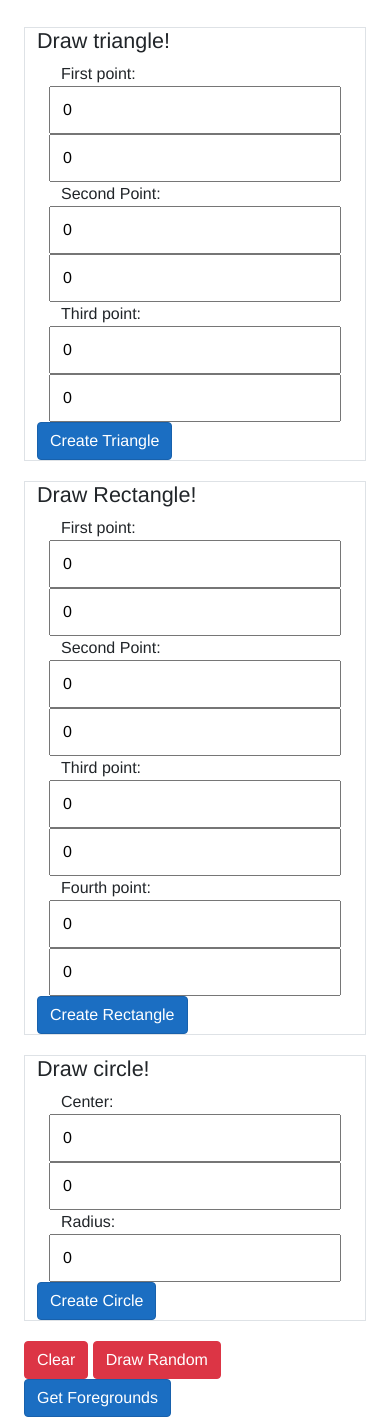
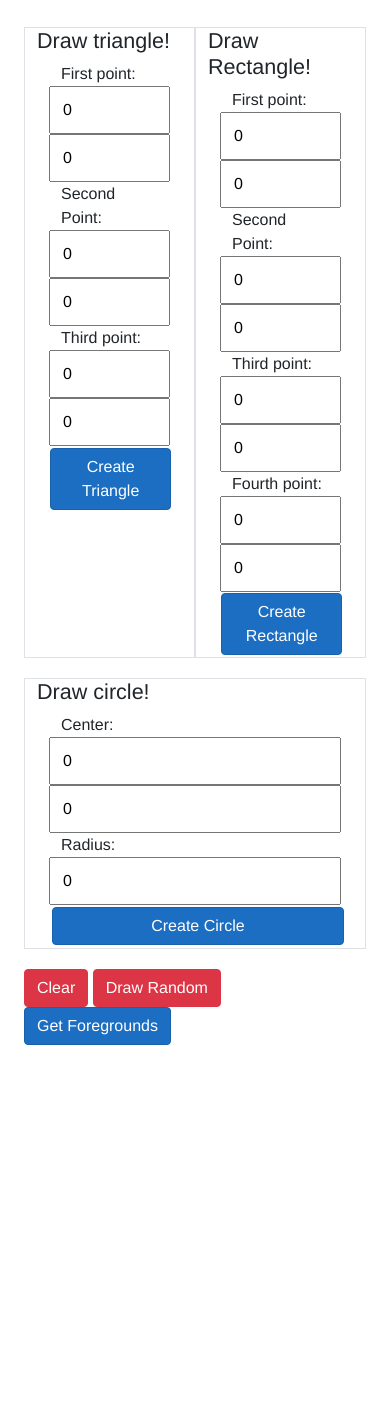
Before and after one commit to ruslanrazakov/ShapesProcessor, an ASP.NET Core app: page / in a window 390 px wide; the page is wider, and only the part inside the window is pictured. Shown: the part 609-2026 px from the top of that part. After the commit the page ends 1654 px from the top of that part, so only its background shows below. Run offline with ASP.NET Core 8, Linux system fonts and the light colour scheme; style sheets or scripts are compiled from the project's sources.

Commit message:
Triangles random render added. Code refactoring

```diff
--- a/ConsoleTest/Program.cs
+++ b/ConsoleTest/Program.cs
@@ -8,6 +8,7 @@ namespace ConsoleTest
     {
         static void Main()
         {
+            //tests were moved to ShapeIntersection.Tests project
         }
     }
 }
--- a/ShapesProcessor.UI/Pages/Index.razor
+++ b/ShapesProcessor.UI/Pages/Index.razor
@@ -11,14 +11,14 @@
 
 <canvas id="canvasbox" class="border" width="@_width" height="@_height"></canvas>
 
- <div class="container">
+ <div class="container" style="margin-left: 0px; margin-right: 0px">
    <div class="row">
-        <div class="border col-sm">
+        <div class="border col">
             <h4>Draw triangle!</h4>
 
             <div class="container">
                 <div class="row">
-                    <label class="col-sm"  for="fp">First point:</label>
+                    <label class="col"  for="fp">First point:</label>
                     <input class="col-sm" type="number" id="fp" name="fp" @bind="_triangle.A_x"><br><br>
                     <input class="col-sm" type="number" id="fp" name="fp" @bind="_triangle.A_y"><br><br>
                 </div>
@@ -26,7 +26,7 @@
 
             <div class="container">
                 <div class="row">
-                    <label class="col-sm" for="sp">Second Point:</label>
+                    <label class="col" for="sp">Second Point:</label>
                     <input  class="col-sm" type="number" id="sp" name="sp"  @bind="_triangle.B_x"><br><br>
                     <input  class="col-sm" type="number" id="sp" name="sp"  @bind="_triangle.B_y"><br><br>
                 </div>
@@ -34,21 +34,25 @@
 
                 <div class="container">
                 <div class="row">
-                    <label class="col-sm"  for="tp">Third point:</label>
+                    <label class="col"  for="tp">Third point:</label>
                     <input  class="col-sm" type="number" id="tp" name="tp"  @bind="_triangle.C_x"><br><br>
                     <input  class="col-sm" type="number" id="tp" name="tp"  @bind="_triangle.C_y"><br><br>
                 </div>
             </div>
 
-            <button class="btn btn-primary"  @onclick="@(() => DrawTriangle(_triangle))">Create Triangle</button>
+             <div class="container">
+                <div class="row">
+                    <button class="btn btn-primary" style="margin:1%" @onclick="@(() => DrawTriangle(_triangle))">Create Triangle</button>
+                </div>
+            </div>
         </div>
 
-        <div class="border col-sm">
+        <div class="border col">
             <h4>Draw Rectangle!</h4>
 
             <div class="container">
                 <div class="row">
-                    <label class="col-sm"  for="fp">First point:</label>
+                    <label class="col"  for="fp">First point:</label>
                     <input class="col-sm" type="number" id="fp" name="fp" @bind="_rectangle.A_x"><br><br>
                     <input class="col-sm" type="number" id="fp" name="fp" @bind="_rectangle.A_y"><br><br>
                 </div>
@@ -56,7 +60,7 @@
 
             <div class="container">
                 <div class="row">
-                    <label class="col-sm" for="sp">Second Point:</label>
+                    <label class="col" for="sp">Second Point:</label>
                     <input  class="col-sm" type="number" id="sp" name="sp"  @bind="_rectangle.B_x"><br><br>
                     <input  class="col-sm" type="number" id="sp" name="sp"  @bind="_rectangle.B_y"><br><br>
                 </div>
@@ -64,7 +68,7 @@
 
             <div class="container">
                 <div class="row">
-                    <label class="col-sm"  for="tp">Third point:</label>
+                    <label class="col"  for="tp">Third point:</label>
                     <input  class="col-sm" type="number" id="tp" name="tp"  @bind="_rectangle.C_x"><br><br>
                     <input  class="col-sm" type="number" id="tp" name="tp"  @bind="_rectangle.C_y"><br><br>
                 </div>
@@ -72,16 +76,19 @@
 
             <div class="container">
                 <div class="row">
-                    <label class="col-sm"  for="tp">Fourth point:</label>
+                    <label class="col"  for="tp">Fourth point:</label>
                     <input  class="col-sm" type="number" id="tp" name="tp"  @bind="_rectangle.D_x"><br><br>
                     <input  class="col-sm" type="number" id="tp" name="tp"  @bind="_rectangle.D_y"><br><br>
                 </div>
             </div>
-
-            <button class="btn btn-primary"  @onclick="@(() => DrawRectangle(_rectangle))">Create Rectangle</button>
+            <div class="container">
+                <div class="row">
+                    <button class="btn btn-primary"  style="margin:1%" @onclick="@(() => DrawRectangle(_rectangle))">Create Rectangle</button>
+                </div>
+            </div>
        </div>
 
-       <div class="border col-sm">
+       <div class="border col">
             <h4>Draw circle!</h4>
 
             <div class="container">
@@ -98,8 +105,11 @@
                     <input  class="col-sm" type="number" id="sp" name="sp"  @bind="_circle.Radius"><br><br>
                 </div>
             </div>
-
-            <button class="btn btn-primary"  @onclick="@(() => DrawCircle(_circle))">Create Circle</button>
+            <div class="container">
+               <div class="row">
+                    <button class="btn btn-primary"  style="margin:1%" @onclick="@(() => DrawCircle(_circle))">Create Circle</button>
+                </div>
+            </div>
         </div>
    </div>
 </div>
@@ -122,7 +132,6 @@
 
     private async Task DrawTriangle(Triangle triangle)
     {
-        //TODO: remove JS invoke to some JSWrapper
         await JS.InvokeAsync<string>("drawTriangle", new string[]
         {
             _triangle.A_x.ToString(), _triangle.A_y.ToString(),
@@ -200,9 +209,11 @@
 
             int triangleSpawnX = random.Next(0, _width);
             int triangleSpawnY = random.Next(0, _width);
-            int triangleWidth = random.Next(0, 100);
+            int triangleWidth = random.Next(triangleSpawnX, triangleSpawnX + 200);
+            int triangleHeight = random.Next(0, 200);
+            int triangleBaseY = triangleSpawnY - triangleHeight;
 
-            int choose = random.Next(1, 3);
+            int choose = random.Next(1, 4);
             if(choose == 1)
             {
                 randomShapes.Add(new Rectangle()
@@ -224,6 +235,18 @@
                     Radius = random.Next(0, 100),
                     X = random.Next(0, _width),
                     Y = random.Next(0, _height),
+                });
+            }
+            else if(choose == 3)
+            {
+                randomShapes.Add(new Triangle()
+                {
+                    A_x = triangleSpawnX,
+                    A_y = triangleSpawnY,
+                    B_x = triangleSpawnX + triangleHeight,
+                    B_y = triangleBaseY,
+                    C_x = triangleSpawnX - triangleHeight,
+                    C_y = triangleBaseY,
                 });
             }
         }
```
